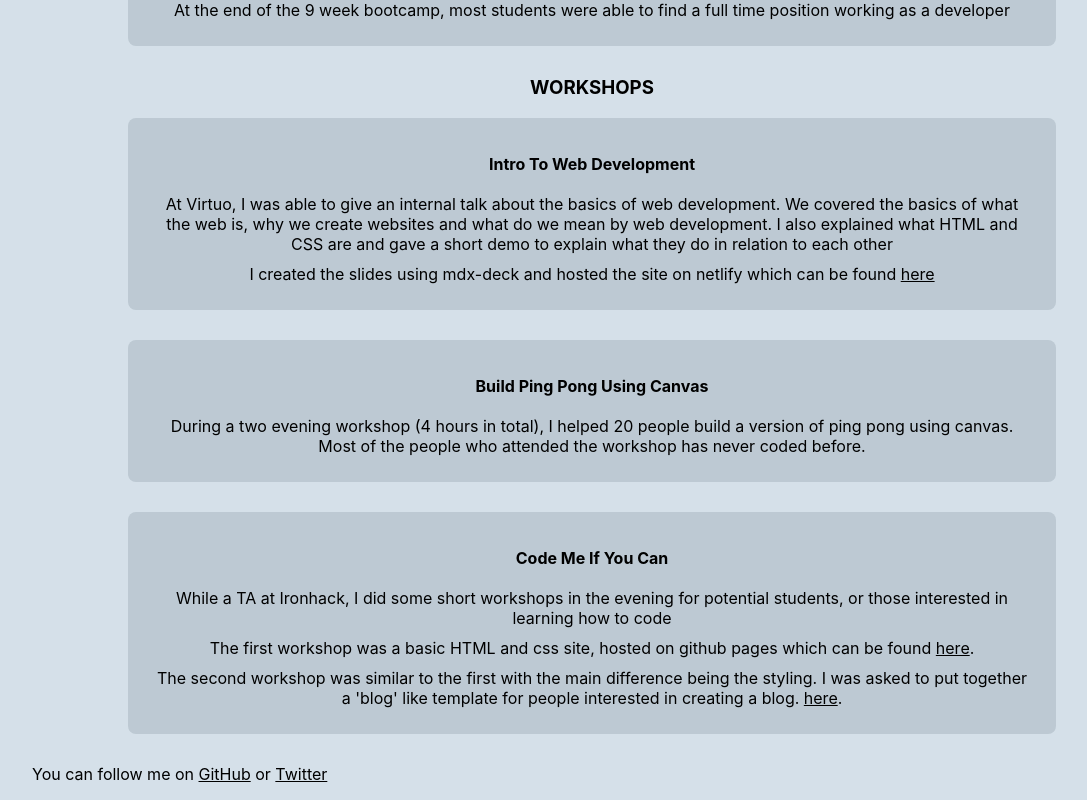
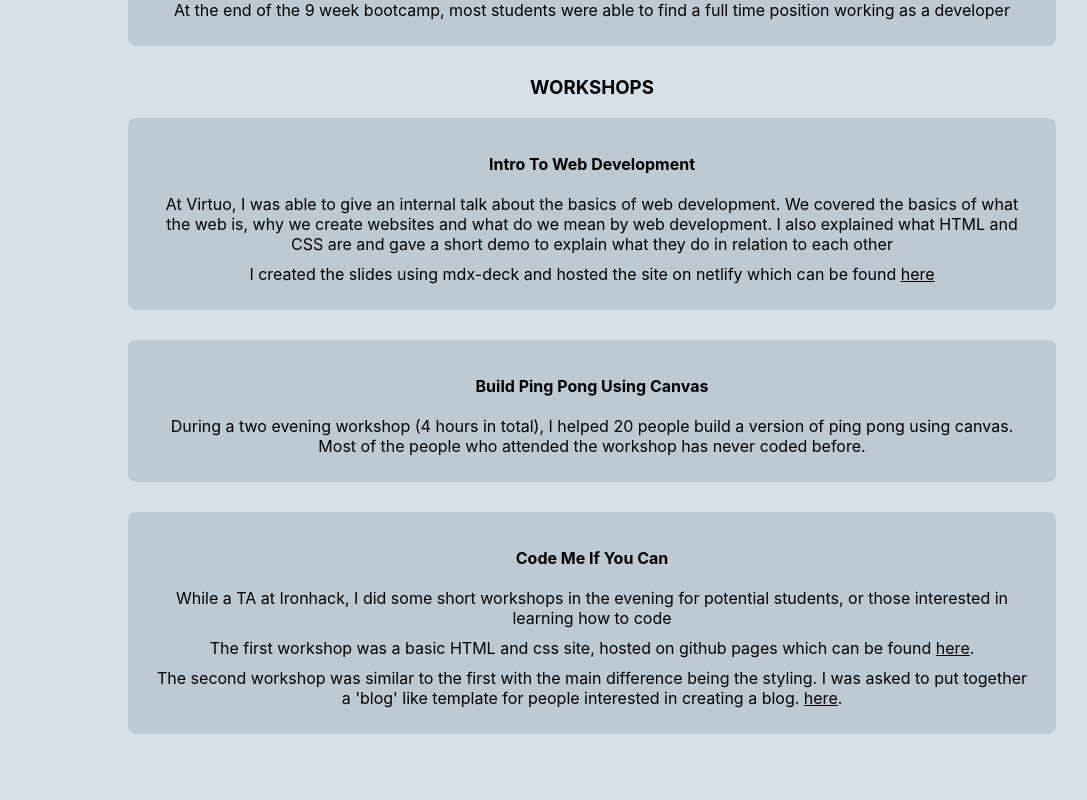
Before and after one commit to abisummers/abisummers.github.io, a React (Create React App) app: page / in a window 1280 px wide. Shown: the part 541-1341 px from the top of the page, without its empty margins (48-1135 px from the left). After the commit the page ends 1305 px from the top, so only its background shows below. Built offline with nearby package versions, Linux system fonts and the light colour scheme.

Commit message:
remove footer

```diff
--- a/src/App.js
+++ b/src/App.js
@@ -5,20 +5,7 @@ import Main from "./components/Main";
 class App extends Component {
   render() {
     return (
-      <>
-        <Main />
-        <p>
-          You can follow me on{" "}
-          <a target="_" href="https://github.com/abisummers">
-            GitHub
-          </a>{" "}
-          or{" "}
-          <a target="_" href="https://twitter.com/abijsummers">
-            Twitter
-          </a>
-        </p>
-
-      </>
+      <Main />
     );
   }
 }
```
